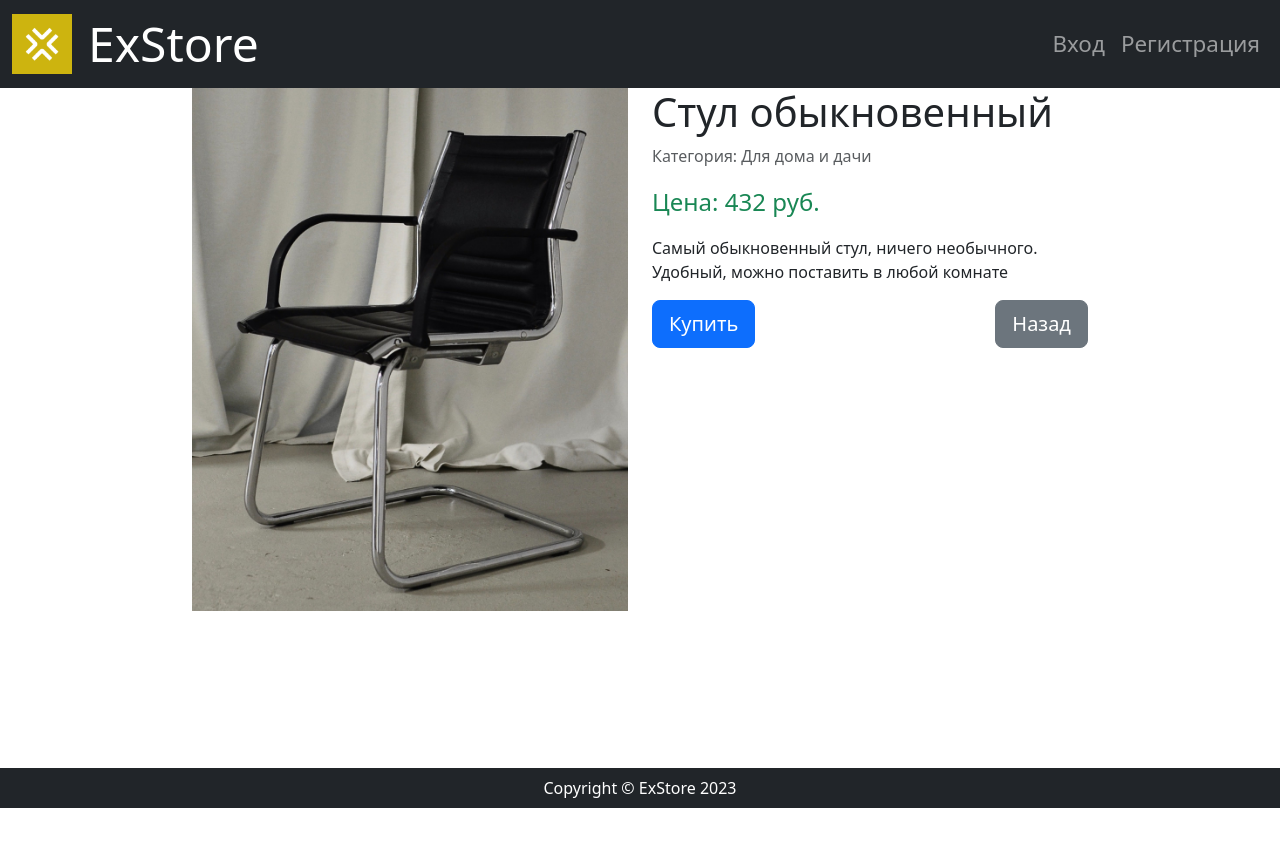
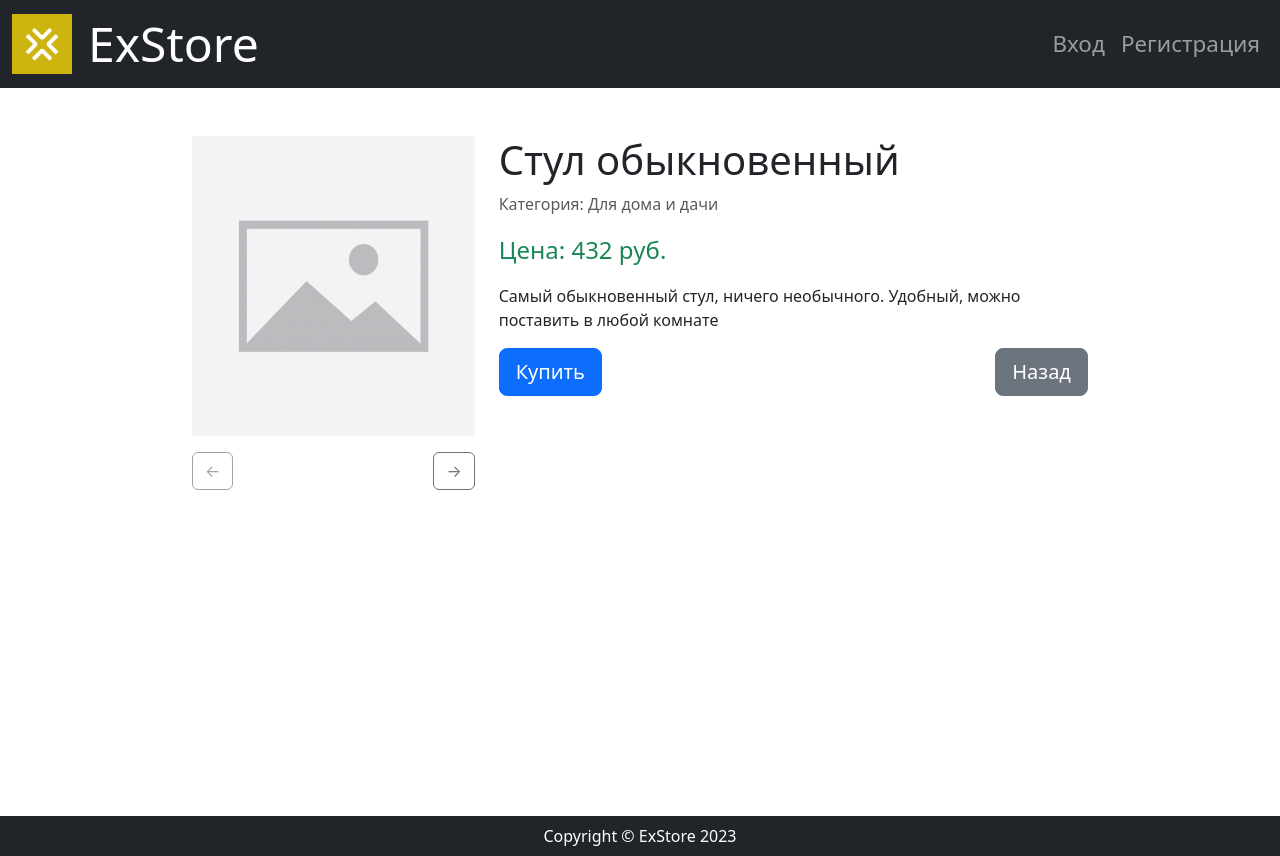
Before and after one commit to maksanik/ExStore, a Django app: page /product/stul-obyknovennyj in a window 1280 px wide. Before the commit the page ends 808 px from the top, so only its background shows below. Run offline with Django 5.2, Linux system fonts and the light colour scheme; data comes from the database, SQL or seed files in the repository; some libraries are stand-ins or nearby versions.

Commit message:
Added image slider to product page

```diff
--- a/goods/models.py
+++ b/goods/models.py
@@ -16,7 +16,7 @@ class Product(models.Model):
     name = models.CharField(max_length=100, unique=True)
     slug = models.SlugField(max_length=100, unique=True, blank=True, null=True)
     description = models.TextField(blank=True, null=True)
-    image = models.ImageField(upload_to="goods_images", blank=True, null=True)
+    # image = models.ImageField(upload_to="goods_images", blank=True, null=True)
     price = models.PositiveIntegerField(default=0)
     category = models.ForeignKey(
         to=Category,
--- a/goods/templates/goods/product.html
+++ b/goods/templates/goods/product.html
@@ -2,11 +2,19 @@
 {% load static %}
 {% block content %}
 <!-- Product Details -->
-<div class="row">
-    <div class="col-md-6">
-        <img src="{{ product.image.url }}" class="img-fluid" alt="{{ product.name }}">
+<div class="row mt-5">
+    <div class="col-md-4 d-flex flex-column align-items-center">
+        <img src="{% static "images/image-not-found.png" %}" class="img-fluid" alt="1" style="height: 300px;">
+        <img src="{% static "images/chair.jpg" %}" class="img-fluid hidden" alt="2" style="height: 300px;">
+        <img src="{% static "images/image-not-found.png" %}" class="img-fluid hidden" alt="3" style="height: 300px;">
+        <img src="{% static "images/chair.jpg" %}" class="img-fluid hidden" alt="{{ product.name }}" style="height: 300px;">
+        <!-- Buttons below the image -->
+        <div class="d-flex justify-content-between mt-3" style="width: 100%;">
+            <button class="btn btn-outline-secondary" id="left" disabled>←</button>
+            <button class="btn btn-outline-secondary" id="right">→</button>
+        </div>
     </div>
-    <div class="col-md-6">
+    <div class="col-md-8">
         <h1>{{ product.name }}</h1>
         <p class="text-muted">Категория: {{ product.category.name }}</p>
         <p class="fs-4 text-success">Цена: {{ product.price }} руб.</p>
@@ -16,4 +24,49 @@
         <a href="{% url "main:index" %}" class="btn btn-secondary btn-lg">Назад</a>
     </div>
 </div>
+<script>
+let left_b = document.querySelector("#left");
+let right_b = document.querySelector("#right");
+
+if (document.querySelectorAll("img.img-fluid").length <= 1) {
+    left_b.disabled = true;
+    right_b.disabled = true;
+} else {
+let curr_img = document.querySelector("img.img-fluid:not(.hidden)");
+let next_img = curr_img.nextElementSibling;
+let prev_img = curr_img.previousElementSibling;
+
+left_b.onclick = function() {
+    prev_img.classList.remove("hidden");
+    curr_img.classList.add("hidden");
+    right_b.disabled = false;
+
+    let tmp = curr_img;
+    curr_img = prev_img;
+    next_img = tmp;
+    prev_img = curr_img.previousElementSibling;
+
+    if (prev_img == null) {
+        left_b.disabled = true;
+    }
+}
+
+right_b.onclick = function() {
+    next_img.classList.remove("hidden");
+    curr_img.classList.add("hidden");
+    left_b.disabled = false;
+
+    let tmp = curr_img;
+    curr_img = next_img;
+    prev_img = tmp;
+    next_img = curr_img.nextElementSibling;
+
+    if (next_img.tagName != "IMG") {
+        right_b.disabled = true;
+    }
+
+}
+
+}
+</script>
 {% endblock content %}
--- a/static/css/base.css
+++ b/static/css/base.css
@@ -1,3 +1,6 @@
+.hidden {
+    display: none;
+}
 html, body {
     height: 100%;
     margin: 0;
```
Also changed, not shown: db.sqlite3, goods/migrations/0004_remove_product_image_productimage.py (added).
